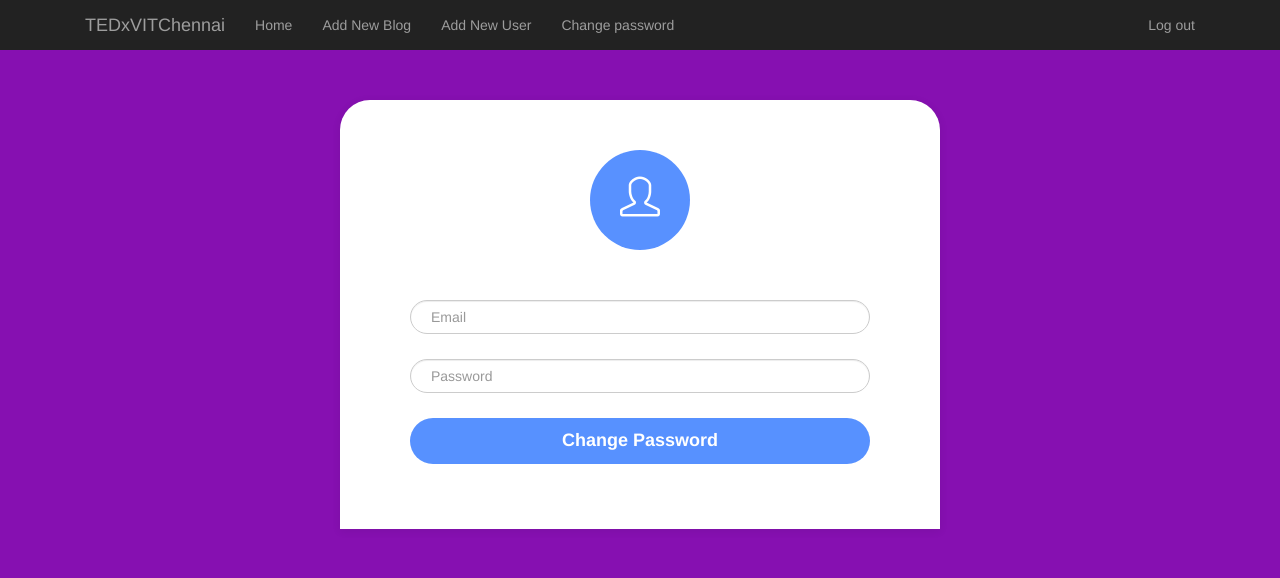
After one commit to apoorv-asc/TedX_VIT-Chennai, a Node project: template views/change_password.ejs in a window 1280 px wide. The commit adds this page. Shown: the top 578 px of the page. Run offline with Node 20 templates, Linux system fonts and the light colour scheme; the template is opened without the code that fills it, so the values that code supplies are empty; some libraries are stand-ins or nearby versions.

Commit message:
TedXVITChennai Original

```diff
--- a/server.js
+++ b/server.js
@@ -86,7 +86,11 @@ app.get("/logout",function(req,res){
 });
 
 //======== Change Password ============
-app.post('/change_password',async (req,res)=>{
+app.get('/reg_user/change_password',(req,res)=>{
+    res.render('change_password');
+})
+
+app.post('/reg_user/change_password',async (req,res)=>{
     User.findByUsername(req.body.email).then((sanitizedUser)=>{
         if (sanitizedUser){
             sanitizedUser.setPassword(req.body.password, function(){
@@ -173,7 +177,7 @@ app.get('/comment_post/unlike/:pid/:cid',async (req,res)=>{
 
 // <------------- Registered User's Routes -------------->
 app.get("/reg_user",isLoggedIn,async (req,res)=>{
-    const posts = await Post.find({});
+    const posts = await Post.find({}).sort({date:-1});
     res.render('reg_user',{posts:posts})
 })
 
@@ -227,7 +231,7 @@ app.post('/reg_user/edit_blog/:id',isLoggedIn,async (req,res)=>{
 })
 
 app.get('/reg_user/edit_comments/:id',async (req,res)=>{
-    const comments =await Comments.find({post_id:req.params.id});
+    const comments = await Comments.find({"post_id":req.params.id}).sort({upvotes:-1,date:-1});
     res.render('edit_comments',{comments:comments});
 })
 
--- a/views/blog.ejs
+++ b/views/blog.ejs
@@ -51,7 +51,7 @@
             <p style="font-size: 40px; text-align: center; font-family: 'Josefin Sans', sans-serif;">Presenting
                 TEDxVITChennai's Blog Channel</p>
 
-                <div class="row">
+                <div class="row" style="display:flex;flex-wrap:wrap">
                     <% posts.forEach((post)=>{ %>
                         <div class="col-md-4">
                             <div id="card" style="margin-bottom: 30px;">
@@ -63,7 +63,7 @@
                                     <%=post.date.getUTCDate()%>-<%=post.date.getUTCMonth()%>-<%=post.date.getUTCFullYear()%>
                                 </p>
                                 <br><br>
-                                <p id="name" style="margin-bottom: 30px;">
+                                <p id="name">
                                     <%= post.author %>
                                 </p>
                                 <br>
--- /dev/null
+++ b/views/change_password.ejs
@@ -0,0 +1,34 @@
+<!DOCTYPE html>
+<html>
+<head>
+    <meta charset="utf-8">
+    <meta http-equiv="X-UA-Compatible" content="IE=edge">
+    <meta name="viewport" content="width=device-width, initial-scale=1">
+    <title>TEDxVITChennai</title>
+    <link href="https://cdnjs.cloudflare.com/ajax/libs/simple-line-icons/2.4.1/css/simple-line-icons.min.css" rel="stylesheet">
+    <link rel="stylesheet" type="text/css" href="https://maxcdn.bootstrapcdn.com/bootstrap/3.3.5/css/bootstrap.min.css">
+    <link rel="stylesheet" href="/css/login.css">
+</head>
+<body>
+    <%- include("partials/navbar"); %>
+    <div class="registration-form">
+        <form action="/reg_user/change_password" method="POST">
+            <div class="form-icon">
+                <span><i class="icon icon-user"></i></span>
+            </div>
+            <div class="form-group">
+              <input name="email" type="email" class="form-control item" id="email" placeholder="Email" required>
+            </div>
+            <div class="form-group">
+                <input name="password" type="password" class="form-control item" id="password" placeholder="Password" required>
+            </div>
+            <div class="form-group">
+                <button type="submit" class="btn btn-block create-account">Change Password</button>
+            </div>
+        </form>
+    </div>
+    <script type="text/javascript" src="https://code.jquery.com/jquery-3.2.1.min.js"></script>
+    <script type="text/javascript" src="https://cdnjs.cloudflare.com/ajax/libs/jquery.mask/1.14.15/jquery.mask.min.js"></script>
+    <%- include("partials/navbar_script"); %>
+</body>
+</html>
--- a/views/partials/navbar.ejs
+++ b/views/partials/navbar.ejs
@@ -14,6 +14,7 @@
             <li><a id="a1" href="/reg_user">Home</a></li>
             <li><a id="a1" href="/reg_user/add_blog">Add New Blog</a></li>
             <li><a id="a1" href="/reg_user/add_user">Add New User</a></li>
+            <li><a id="a1" href="/reg_user/change_password">Change password</a></li>
         </div>
         <div class="nav navbar-nav navbar-right">
             <li><a href="/logout">Log out <i class="fas fa-sign-out-alt"></i></a> </li>
```
